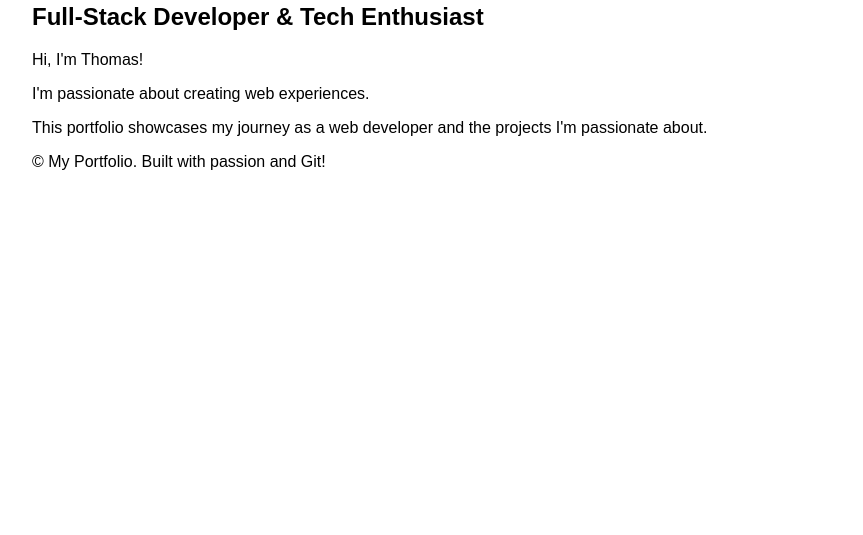
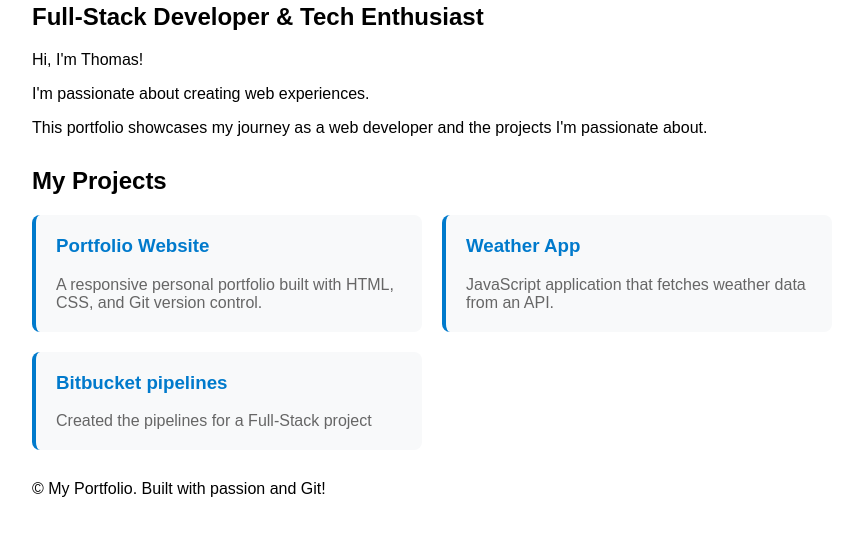
Before and after one commit to git-treelevel/my-portfolio, a plain HTML site: page index.html in a window 1280 px wide. Shown: the part 117-652 px from the top of the page, without its empty margins (208-1071 px from the left). Drawn offline with Linux system fonts and the light colour scheme.

Commit message:
Adding project to the index page

```diff
--- a/index.html
+++ b/index.html
@@ -16,9 +16,25 @@
     <p>Hi, I'm Thomas!</p>
     <p>I'm passionate about creating web experiences.</p>
     <p>This portfolio showcases my journey as a web developer and the projects I'm passionate about.</p>
+    <section class="projects">
+        <h2>My Projects</h2>
+        <div class="project-grid">
+            <div class="project">
+                <h3>Portfolio Website</h3>
+                <p>A responsive personal portfolio built with HTML, CSS, and Git version control.</p>
+            </div>
+            <div class="project">
+                <h3>Weather App</h3>
+                <p>JavaScript application that fetches weather data from an API.</p>
+            </div>
+            <div class="project">
+                <h3>Bitbucket pipelines</h3>
+                <p>Created the pipelines for a Full-Stack project</p>
+            </div>
+        </div>
+    </section>
     <footer>
         <p>&copy; My Portfolio. Built with passion and Git!</p>
     </footer>
 </body>
-</body>
 </html>
--- a/style.css
+++ b/style.css
@@ -34,3 +34,32 @@ h1 {
     border-left: 3px solid #007acc;
     font-weight: bold;
 }
+
+/* Projects section styles */
+.projects {
+    margin: 30px 0;
+}
+
+.project-grid {
+    display: grid;
+    grid-template-columns: repeat(auto-fit, minmax(300px, 1fr));
+    gap: 20px;
+    margin-top: 20px;
+}
+
+.project {
+    background: #f8f9fa;
+    padding: 20px;
+    border-radius: 8px;
+    border-left: 4px solid #007acc;
+}
+
+.project h3 {
+    color: #007acc;
+    margin-top: 0;
+}
+
+.project p {
+    margin-bottom: 0;
+    color: #666;
+}
```
